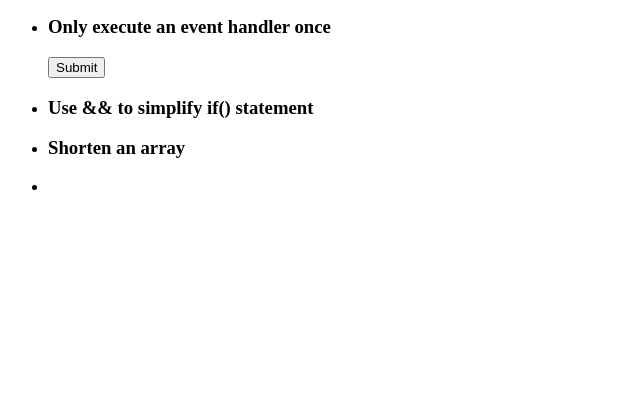
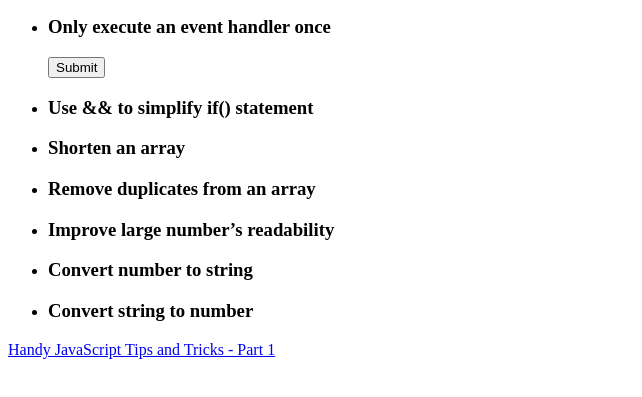
Before and after one commit to yugmani/js-tips-tricks-chris, a website: page index.html in a window 1280 px wide. Shown: the part 91-488 px from the top of the page, without its empty margins (0-642 px from the left). Drawn offline with Linux system fonts and the light colour scheme.

Commit message:
js tips and tricks by Chris

```diff
--- a/index.html
+++ b/index.html
@@ -15,7 +15,20 @@
       <h3>Shorten an array</h3>
     </li>
     <li>
-      <h3></h3>
+      <h3>Remove duplicates from an array</h3>
+    </li>
+    <li>
+      <h3>Improve large number’s readability</h3>
+    </li>
+    <li>
+      <h3>Convert number to string</h3>
+    </li>
+    <li>
+      <h3>Convert string to number</h3>
     </li>
   </ul>
+  <a
+    href="https://csdigitalnomad.medium.com/handy-javascript-tips-and-tricks-you-might-not-know-part-1-6b782ebf3ba3"
+    >Handy JavaScript Tips and Tricks - Part 1</a
+  >
 </div>
```
Also changed, not shown: index.js (+48 -0 lines).
